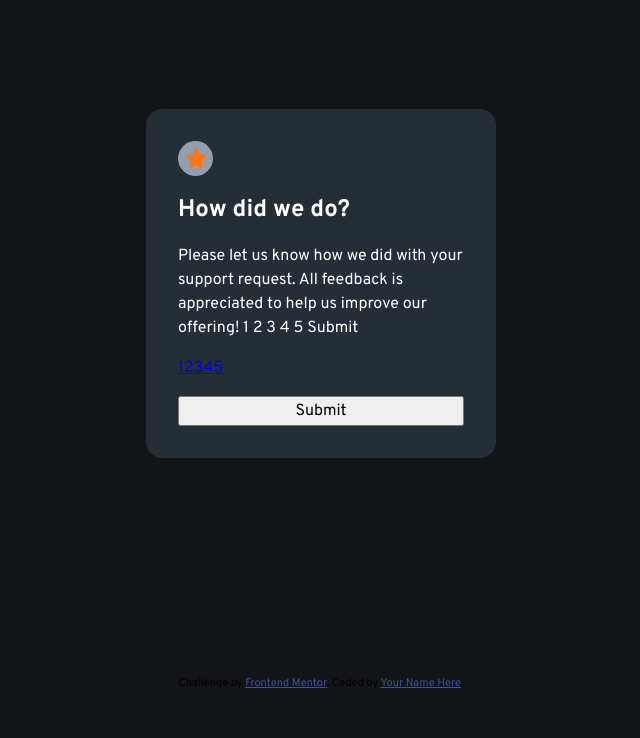
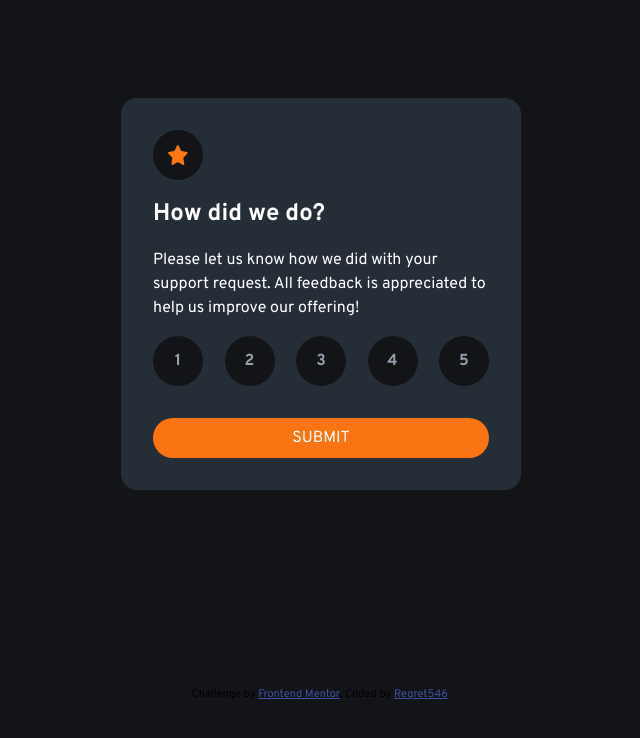
Before and after one commit to regret546/interactive-rating-component-main, a plain HTML site: page index.html in a window 1280 px wide. Shown: the whole page, without its empty margins (319-959 px from the left). Drawn offline with Linux system fonts and the light colour scheme.

Commit message:
Initial card design and add some mixins

```diff
--- a/apps/scss/layout/_container.scss
+++ b/apps/scss/layout/_container.scss
@@ -1,5 +1,7 @@
+@use "../layout/util/" as u;
+
 .container {
-  max-width: 350px;
+  max-width: 400px;
   color: var(--clr--white);
   background-color: var(--clr--dark-blue);
   padding: 2rem;
@@ -10,12 +12,7 @@
     gap: 1rem;
 
     &__star_image {
-      display: grid;
-      place-items: center;
-      width: 35px;
-      height: 35px;
-      border-radius: 35px;
-      background-color: var(--clr--light-grey);
+      @include u.circle-border;
       img {
         width: 20px;
         height: 20px;
@@ -24,6 +21,24 @@
 
     &__ratenumber {
       display: flex;
+      justify-content: space-between;
+      li {
+        @include u.circle-border;
+        a {
+          text-decoration: none;
+          color: var(--clr--light-grey);
+          font-weight: var(--fw--very-bold);
+        }
+      }
+    }
+    button {
+      padding: 0.5rem;
+      margin-top: 1rem;
+      border: none;
+      border-radius: 1.5rem;
+      font-weight: var(--fw--bold);
+      background-color: var(--clr--orange);
+      color: var(--clr--white);
     }
   }
 }
--- a/apps/scss/layout/_index.scss
+++ b/apps/scss/layout/_index.scss
@@ -1,2 +1,3 @@
 @forward "body";
 @forward "container";
+@forward "util";
--- /dev/null
+++ b/apps/scss/layout/util/_index.scss
@@ -0,0 +1 @@
+@forward "mixins";
--- /dev/null
+++ b/apps/scss/layout/util/_mixins.scss
@@ -0,0 +1,8 @@
+@mixin circle-border {
+  display: grid;
+  place-items: center;
+  width: 50px;
+  height: 50px;
+  border-radius: 50px;
+  background-color: var(--clr--very-dark-blue);
+}
--- a/index.html
+++ b/index.html
@@ -41,7 +41,7 @@
         <h1 class="card__headline">How did we do?</h1>
         <p>
           Please let us know how we did with your support request. All feedback
-          is appreciated to help us improve our offering! 1 2 3 4 5 Submit
+          is appreciated to help us improve our offering!
         </p>
         <ul class="card__ratenumber">
           <li>
@@ -60,7 +60,7 @@
             <a href="#">5</a>
           </li>
         </ul>
-        <button>Submit</button>
+        <button>SUBMIT</button>
       </section>
       <!-- Rating state end -->
     </main>
@@ -69,7 +69,7 @@
       Challenge by
       <a href="https://www.frontendmentor.io?ref=challenge" target="_blank"
         >Frontend Mentor</a
-      >. Coded by <a href="#">Your Name Here</a>.
+      >. Coded by <a href="#">Regret546</a>.
     </div>
   </body>
 </html>
```
Also changed, not shown: dist/style.css, 1 other file.
